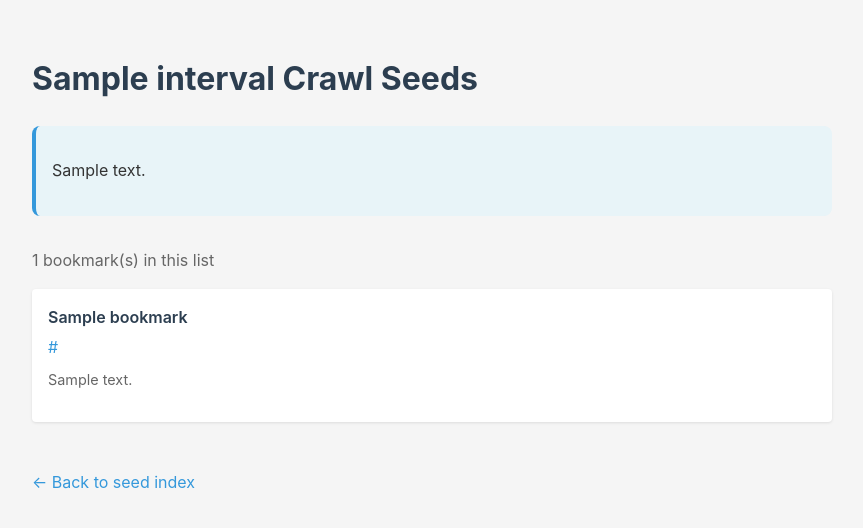
After one commit to OliverWithClaude/einmerker, a FastAPI app: template app/templates/seed.html in a window 1280 px wide. The commit adds this page. Shown: the top 528 px of the page, without its empty margins (208-1071 px from the left). Run offline with FastAPI, Linux system fonts and the light colour scheme; the template is opened without the code that fills it: most values are stand-ins (such as "Sample title", 1, 10 or a date in 2020).

Commit message:
Replace public flag with crawl_interval for YaCy
- crawl_interval: daily, weekly, monthly, once, never
- /seed index page with links to all intervals
- /seed/{interval} pages with HTML description and bookmark list
- Color-coded interval badges in UI
- Dropdown selector for crawl interval

🤖 Generated with [Claude Code](https://claude.com/claude-code)

Co-Authored-By: Claude Opus 4.5 <noreply@anthropic.com>

```diff
--- a/app/main.py
+++ b/app/main.py
@@ -52,21 +52,34 @@ async def health_check():
     return {"status": "healthy", "app": settings.app_name}
 
 
-@app.get("/seed", response_class=PlainTextResponse)
-async def seed(db: AsyncSession = Depends(get_db)):
-    """Public endpoint listing all public bookmark URLs for YaCy crawling."""
+INTERVAL_DESCRIPTIONS = {
+    "daily": "These bookmarks point to frequently updated content like news sites and should be crawled daily.",
+    "weekly": "These bookmarks point to regularly updated content and should be crawled weekly.",
+    "monthly": "These bookmarks point to occasionally updated content and should be crawled monthly.",
+    "once": "These bookmarks point to static content that only needs to be crawled once.",
+}
+
+
+@app.get("/seed", response_class=HTMLResponse)
+async def seed_index(request: Request):
+    """Index page for seed endpoints."""
+    return templates.TemplateResponse("seed_index.html", {"request": request})
+
+
+@app.get("/seed/{interval}", response_class=HTMLResponse)
+async def seed_by_interval(request: Request, interval: str, db: AsyncSession = Depends(get_db)):
+    """Public endpoint listing bookmark URLs for YaCy crawling by interval."""
+    if interval not in INTERVAL_DESCRIPTIONS:
+        return HTMLResponse(content="Invalid interval. Use: daily, weekly, monthly, or once", status_code=404)
+
     result = await db.execute(
-        select(Bookmark).where(Bookmark.public == True).order_by(Bookmark.created_at.desc())
+        select(Bookmark).where(Bookmark.crawl_interval == interval).order_by(Bookmark.created_at.desc())
     )
     bookmarks = result.scalars().all()
-    urls = [b.url for b in bookmarks]
-    return "\n".join(urls)
 
-
-@app.get("/seed.json", response_model=List[PublicBookmarkResponse])
-async def seed_json(db: AsyncSession = Depends(get_db)):
-    """Public endpoint listing all public bookmarks as JSON."""
-    result = await db.execute(
-        select(Bookmark).where(Bookmark.public == True).order_by(Bookmark.created_at.desc())
-    )
-    return result.scalars().all()
+    return templates.TemplateResponse("seed.html", {
+        "request": request,
+        "interval": interval,
+        "description": INTERVAL_DESCRIPTIONS[interval],
+        "bookmarks": bookmarks
+    })
--- a/app/models/bookmark.py
+++ b/app/models/bookmark.py
@@ -1,4 +1,4 @@
-from sqlalchemy import Column, Integer, String, DateTime, ForeignKey, Text, Boolean
+from sqlalchemy import Column, Integer, String, DateTime, ForeignKey, Text
 from sqlalchemy.orm import relationship
 from datetime import datetime
 from app.core.database import Base
@@ -12,7 +12,7 @@ class Bookmark(Base):
     url = Column(String(2048), nullable=False)
     description = Column(Text, nullable=True)
     tags = Column(String(500), nullable=True)  # Comma-separated tags
-    public = Column(Boolean, default=True, nullable=False)
+    crawl_interval = Column(String(20), default="weekly", nullable=False)  # daily, weekly, monthly, once, never
     owner_id = Column(Integer, ForeignKey("users.id"), nullable=False)
     created_at = Column(DateTime, default=datetime.utcnow)
     updated_at = Column(DateTime, default=datetime.utcnow, onupdate=datetime.utcnow)
--- a/app/schemas/bookmark.py
+++ b/app/schemas/bookmark.py
@@ -1,6 +1,10 @@
-from pydantic import BaseModel, HttpUrl
+from pydantic import BaseModel, HttpUrl, field_validator
 from datetime import datetime
-from typing import Optional, List
+from typing import Optional, List, Literal
+
+
+CRAWL_INTERVALS = ["daily", "weekly", "monthly", "once", "never"]
+CrawlInterval = Literal["daily", "weekly", "monthly", "once", "never"]
 
 
 class BookmarkBase(BaseModel):
@@ -8,7 +12,7 @@ class BookmarkBase(BaseModel):
     url: str
     description: Optional[str] = None
     tags: Optional[str] = None
-    public: bool = True
+    crawl_interval: CrawlInterval = "weekly"
 
 
 class BookmarkCreate(BookmarkBase):
@@ -20,7 +24,7 @@ class BookmarkUpdate(BaseModel):
     url: Optional[str] = None
     description: Optional[str] = None
     tags: Optional[str] = None
-    public: Optional[bool] = None
+    crawl_interval: Optional[CrawlInterval] = None
 
 
 class BookmarkResponse(BookmarkBase):
--- /dev/null
+++ b/app/templates/seed.html
@@ -0,0 +1,103 @@
+<!DOCTYPE html>
+<html lang="en">
+<head>
+    <meta charset="UTF-8">
+    <meta name="viewport" content="width=device-width, initial-scale=1.0">
+    <title>einmerker - {{ interval | capitalize }} Crawl Seeds</title>
+    <style>
+        body {
+            font-family: -apple-system, BlinkMacSystemFont, 'Segoe UI', Roboto, sans-serif;
+            line-height: 1.6;
+            max-width: 800px;
+            margin: 0 auto;
+            padding: 2rem;
+            background: #f5f5f5;
+            color: #333;
+        }
+        h1 { color: #2c3e50; }
+        .description {
+            background: #e8f4f8;
+            padding: 1rem;
+            border-radius: 8px;
+            margin: 1rem 0 2rem 0;
+            border-left: 4px solid #3498db;
+        }
+        .stats {
+            color: #666;
+            margin-bottom: 1rem;
+        }
+        .bookmark-list {
+            list-style: none;
+            padding: 0;
+        }
+        .bookmark-list li {
+            background: #fff;
+            margin: 0.5rem 0;
+            padding: 1rem;
+            border-radius: 4px;
+            box-shadow: 0 1px 3px rgba(0,0,0,0.1);
+        }
+        .bookmark-list a {
+            color: #3498db;
+            text-decoration: none;
+            word-break: break-all;
+        }
+        .bookmark-list a:hover {
+            text-decoration: underline;
+        }
+        .bookmark-title {
+            font-weight: 600;
+            color: #2c3e50;
+            display: block;
+            margin-bottom: 0.25rem;
+        }
+        .bookmark-desc {
+            color: #666;
+            font-size: 0.9rem;
+            margin-top: 0.5rem;
+        }
+        .back-link {
+            display: inline-block;
+            margin-top: 2rem;
+            color: #3498db;
+            text-decoration: none;
+        }
+        .empty {
+            background: #fff;
+            padding: 2rem;
+            text-align: center;
+            border-radius: 8px;
+            color: #666;
+        }
+    </style>
+</head>
+<body>
+    <h1>{{ interval | capitalize }} Crawl Seeds</h1>
+
+    <div class="description">
+        <p>{{ description }}</p>
+    </div>
+
+    <p class="stats">{{ bookmarks | length }} bookmark(s) in this list</p>
+
+    {% if bookmarks %}
+    <ul class="bookmark-list">
+        {% for bookmark in bookmarks %}
+        <li>
+            <span class="bookmark-title">{{ bookmark.title }}</span>
+            <a href="{{ bookmark.url }}" target="_blank" rel="noopener">{{ bookmark.url }}</a>
+            {% if bookmark.description %}
+            <p class="bookmark-desc">{{ bookmark.description }}</p>
+            {% endif %}
+        </li>
+        {% endfor %}
+    </ul>
+    {% else %}
+    <div class="empty">
+        <p>No bookmarks in this category yet.</p>
+    </div>
+    {% endif %}
+
+    <a href="/seed" class="back-link">&larr; Back to seed index</a>
+</body>
+</html>
```
Also changed, not shown: app/static/css/style.css (+29 -0 lines), app/templates/index.html (+17 -11 lines), app/templates/seed_index.html (added, +83 -0 lines).
